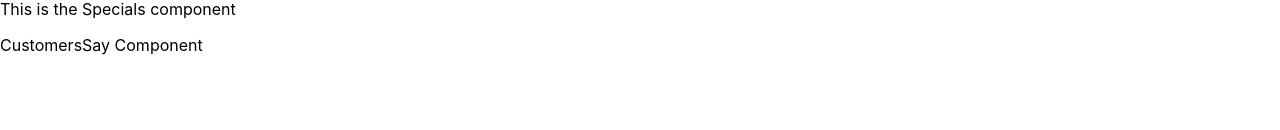
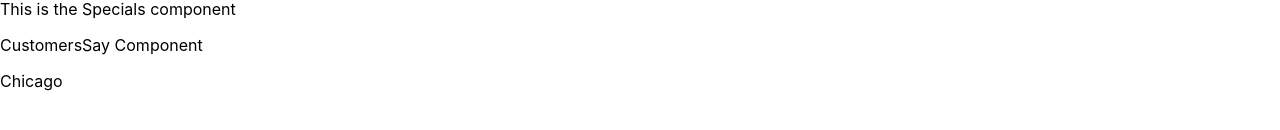
Before and after one commit to webBrah/react, a React (Create React App) app in the folder little-lemon-restaurant/: page / in a window 1280 px wide. Shown: the part 308-438 px from the top of the page. Built offline with nearby package versions, Linux system fonts and the light colour scheme.

Commit message:
Chicago Component

```diff
--- a/little-lemon-restaurant/src/App.js
+++ b/little-lemon-restaurant/src/App.js
@@ -4,6 +4,7 @@ import Header from './components/Header/Header';
 import Hero from './components/Hero/Hero.jsx';
 import Hompage from './components/Homepage/Homepage';
 import Specials from './components/Specials/Specials';
+import Chicago from './components/Chicago/Chicago';
 
 function App() {
   return (
@@ -13,6 +14,7 @@ function App() {
       <Hompage />
       <Specials />
       <CustomersSay />
+      <Chicago />
     </>
   );
 }
--- /dev/null
+++ b/little-lemon-restaurant/src/components/Chicago/Chicago.jsx
@@ -0,0 +1,3 @@
+export default function Chicago() {
+  return <p>Chicago</p>;
+}
```
